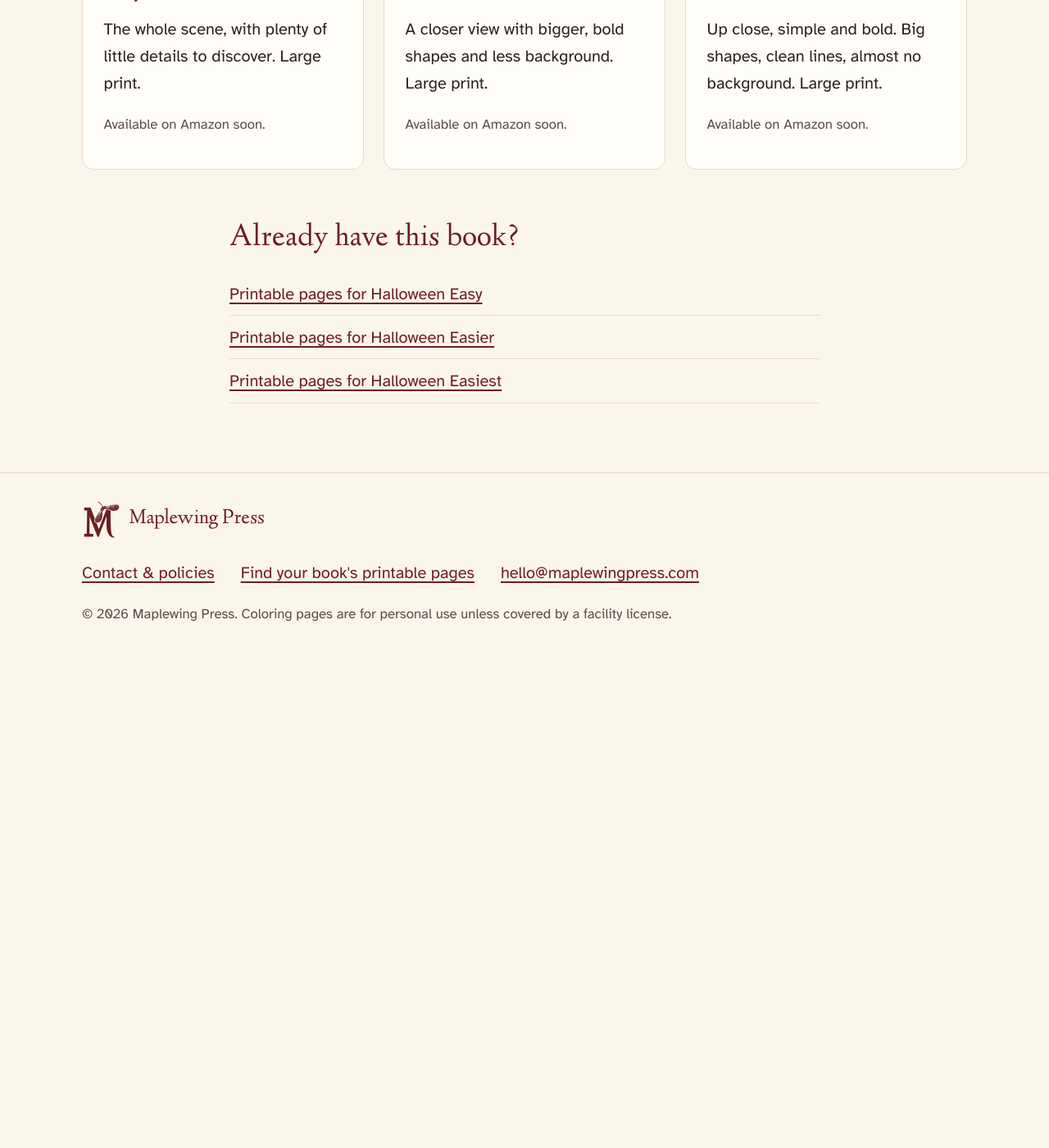
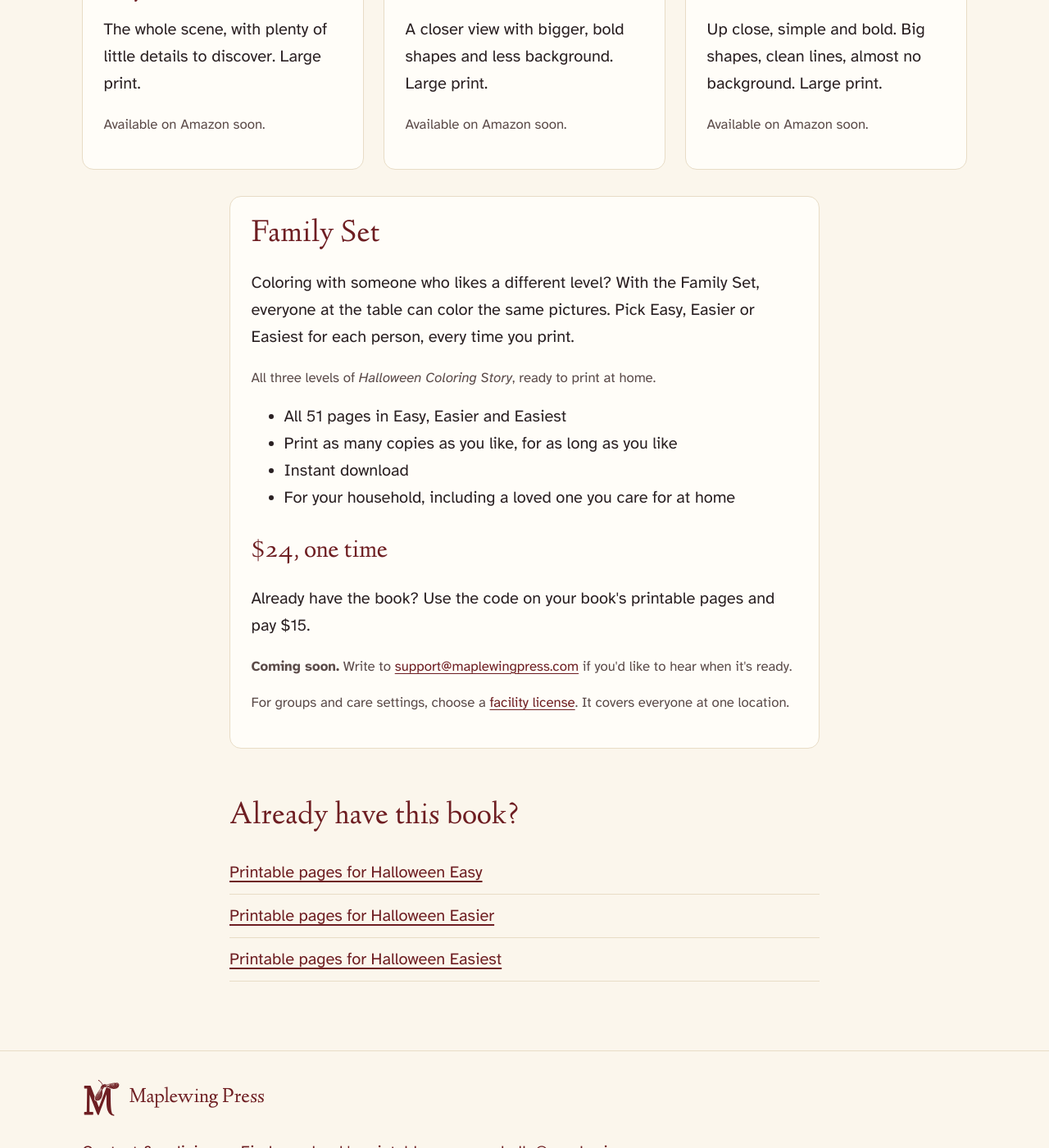
Before and after one commit to maplewingpress/maplewingpress, a Jekyll site: the page built from dreams/halloween/index.html, in a window 1280 px wide and 1400 px high, scrolled down 1624 px. Shown: the whole window at 82% size. Built offline with Jekyll 4.4.1, drawn with Linux system fonts in a browser that asks for light colours; before the commit the page ends 2444 px from its top, so only the background shows below that.

Commit message:
New prices: facility license $45 ($37 for book owners) and a $24 Family Set ($15 for book owners) (#18)
* Lower the book-owner facility license price to $27

Co-Authored-By: Claude Opus 5.5 (1M context) <noreply@anthropic.com>
Claude-Session: https://claude.ai/code/session_01ExhB8rXZm56c3hBbj4GzvL

* New prices: facility license $45 ($37 book owners), add Family Set $24 ($15 book owners)

Co-Authored-By: Claude Opus 5.5 (1M context) <noreply@anthropic.com>
Claude-Session: https://claude.ai/code/session_01ExhB8rXZm56c3hBbj4GzvL

---------

Co-authored-by: Claude <noreply@anthropic.com>

```diff
--- a/_config.yml
+++ b/_config.yml
@@ -9,8 +9,12 @@ facilities_email: facilities@maplewingpress.com
 support_email: support@maplewingpress.com
 # Optional email list (Kit). Leave blank until the Kit form exists; the signup box hides itself.
 kit_form_url: ""
-# Book-owner discount code for facility licenses ($6 off), shown on each printable-pages page. Leave blank until it exists in Payhip.
+# Book-owner discount code for facility licenses ($8 off: $37 instead of $45), shown on each printable-pages page. Leave blank until it exists in Payhip.
 facility_code: ""
+# Family Set (all three levels as printable downloads, one household): $24, or $15 for book owners.
+# family_set_url = the Payhip checkout link; family_code = the $9-off book-owner code. Leave blank until they exist; the button then says "coming soon".
+family_set_url: ""
+family_code: ""
 exclude:
   - README.md
   - docs/
--- /dev/null
+++ b/_includes/family-set.html
@@ -0,0 +1,28 @@
+{%- comment -%} Family Set offer. Pass owner=true on printable-pages pages to show the book-owner code. Prices come from Tracy's Oct 13 plan; copy from the Copywriter (family-set-copy.md). {%- endcomment -%}
+<section class="card price-box family-set" aria-labelledby="family-set-title">
+  <h2 id="family-set-title">Family Set</h2>
+  {% if include.owner %}
+  <p>Want all three levels? Book owners can get the Family Set for $15.</p>
+  {% else %}
+  <p>Coloring with someone who likes a different level? With the Family Set, everyone at the table can color the same pictures. Pick Easy, Easier or Easiest for each person, every time you print.</p>
+  {% endif %}
+  <p class="small">All three levels of <em>Halloween Coloring Story</em>, ready to print at home.</p>
+  <ul>
+    <li>All 51 pages in Easy, Easier and Easiest</li>
+    <li>Print as many copies as you like, for as long as you like</li>
+    <li>Instant download</li>
+    <li>For your household, including a loved one you care for at home</li>
+  </ul>
+  <p class="price">$24, one time</p>
+  {% if include.owner %}
+  <p><strong>Because you own this book, you pay $15.</strong>{% if site.family_code and site.family_code != "" %} Use the code <strong class="mono">{{ site.family_code }}</strong> at checkout.{% endif %}</p>
+  {% else %}
+  <p>Already have the book? Use the code on your book's printable pages and pay $15.</p>
+  {% endif %}
+  {% if site.family_set_url and site.family_set_url != "" %}
+  <p><a class="button" href="{{ site.family_set_url }}">Get the Family Set</a></p>
+  {% else %}
+  <p class="small"><strong>Coming soon.</strong> Write to <a href="mailto:{{ site.support_email }}">{{ site.support_email }}</a> if you'd like to hear when it's ready.</p>
+  {% endif %}
+  <p class="small">For groups and care settings, choose a <a href="{{ '/facilities/' | relative_url }}">facility license</a>. It covers everyone at one location.</p>
+</section>
--- a/_layouts/print.html
+++ b/_layouts/print.html
@@ -23,7 +23,9 @@ layout: default
   <p class="card notice"><strong>Coming soon.</strong> These pages are being finished. Please check back, or write to <a href="mailto:{{ site.support_email }}">{{ site.support_email }}</a> and we will send them to you.</p>
   {% endif %}
 
-  <p class="small">These pages are for one household or private caregiving for up to four people. Caring for more people in a facility? See <a href="{{ '/facilities/' | relative_url }}">facility licenses</a>. Because you own this book, a facility license is $29 instead of $35{% if site.facility_code and site.facility_code != "" %}. Use the code <strong class="mono">{{ site.facility_code }}</strong> at checkout{% endif %}.</p>
+  <p class="small">These pages are for one household or private caregiving for up to four people. Caring for more people in a facility? See <a href="{{ '/facilities/' | relative_url }}">facility licenses</a>. Because you own this book, a facility license is $37 instead of $45{% if site.facility_code and site.facility_code != "" %}. Use the code <strong class="mono">{{ site.facility_code }}</strong> at checkout{% endif %}.</p>
+
+  {% include family-set.html owner=true %}
 
   {% include kit-signup.html %}
 
--- a/dreams/halloween/index.html
+++ b/dreams/halloween/index.html
@@ -47,6 +47,8 @@ samples:
   </article>
 </div>
 
+{% include family-set.html %}
+
 <h2>Already have this book?</h2>
 <ul class="link-list">
   <li><a href="{{ '/dreams/halloween/e1/print/' | relative_url }}">Printable pages for Halloween Easy</a></li>
--- a/facilities/index.html
+++ b/facilities/index.html
@@ -16,9 +16,9 @@ collection_notify_url: ""
 
 <section class="card price-box" aria-labelledby="price-h">
   <h2 id="price-h">One price. No counting.</h2>
-  <p class="price">$35 per book</p>
+  <p class="price">$45 per book</p>
   <p>One payment covers all three levels of the book (Easy, Easier and Easiest), about 150 pages, for one location.</p>
-  <p><strong>Already own the book?</strong> Pay $29 instead. Scan the QR code inside your book. The page it opens has a link to the $29 book-owner price.</p>
+  <p><strong>Already own the book?</strong> Use the code on your book's printable pages and pay $37.</p>
   <ul>
     <li>Print as many copies as you like, for as long as you like</li>
     <li>All three levels, so everyone can color the same story</li>
@@ -70,7 +70,7 @@ collection_notify_url: ""
   <dt>Do I need a license if I bought the book?</dt>
   <dd>A book is for personal or family use. To print pages for a group or a care setting, choose a facility license.</dd>
   <dt>Why is it less if we own the book?</dt>
-  <dd>You've already bought the story once, so we take $6 off. Scan the QR code inside your book to find the $29 link.</dd>
+  <dd>You've already bought the story once, so we take $8 off. Find the code on your book's printable pages.</dd>
   <dt>Why do you need our email?</dt>
   <dd>It's where we send your license certificate and download link, so you can come back and print again anytime. We'll also send license holders a short note when a new book or the collection license is ready, never the monthly newsletter unless you join it. You can unsubscribe anytime.</dd>
   <dt>Can we get an invoice or W-9?</dt>
```
